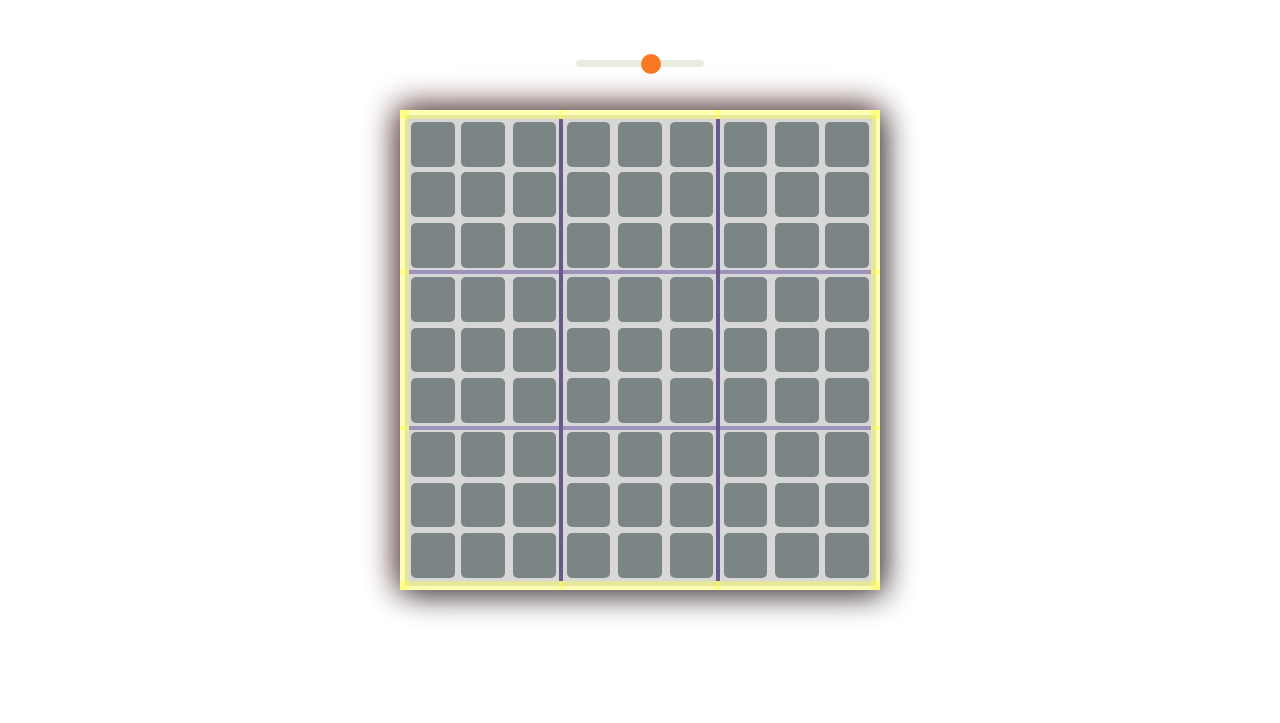
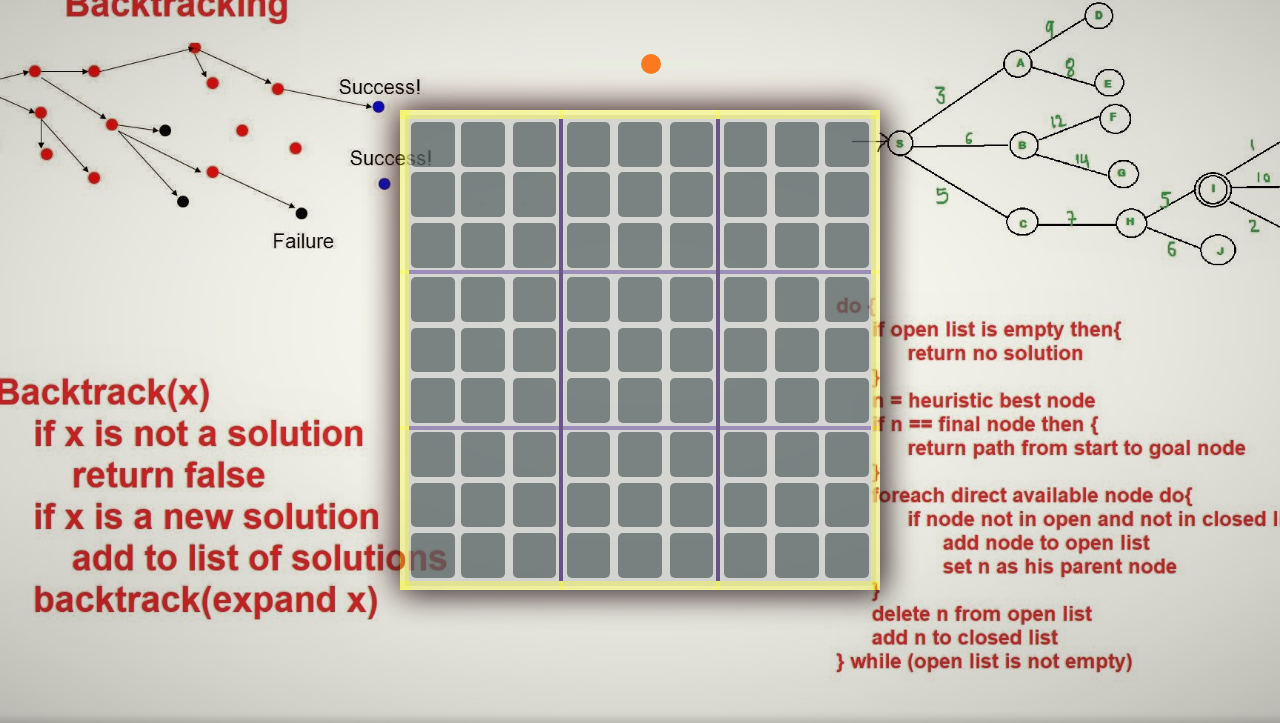
Before and after one commit to ADI1000b/Minor, a website with bundled scripts: page sudoku/statics/index.html in a window 1280 px wide. Shown: the part 77-800 px from the top of the page. Built offline with nearby package versions, Linux system fonts and the light colour scheme; a web font is replaced by a local one.

Commit message:
Update style.css

```diff
--- a/sudoku/statics/style.css
+++ b/sudoku/statics/style.css
@@ -13,7 +13,7 @@ body{
     display: flex;
     flex-direction: column;
     justify-content: space-between;
-    background:url('./sodukuhome.jpg');
+    background:url('./sudokuhome.jpg');
     background-position: center center;
     background-repeat: no-repeat;
     background-size: cover;
```
